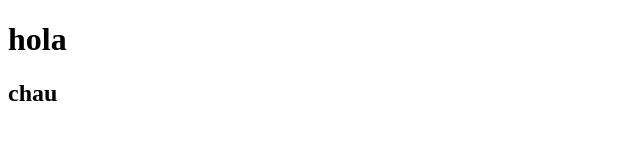
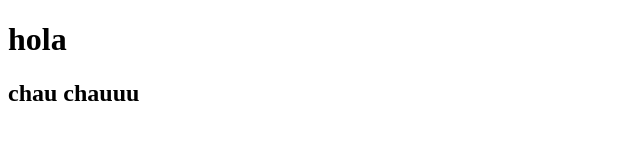
Before and after one commit to MoraLudin/Repositorio-prueba, a plain HTML site: page index.html in a window 1280 px wide. Shown: the whole page, without its empty margins (0-640 px from the left). Drawn offline with Linux system fonts and the light colour scheme.

Commit message:
pruebaa 2

```diff
--- a/index.html
+++ b/index.html
@@ -8,7 +8,7 @@
 </head>
 <body>
     <h1>hola</h1>
-    <h2>chau</h2>
+    <h2>chau chauuu</h2>
 
 </body>
 </html>
```
